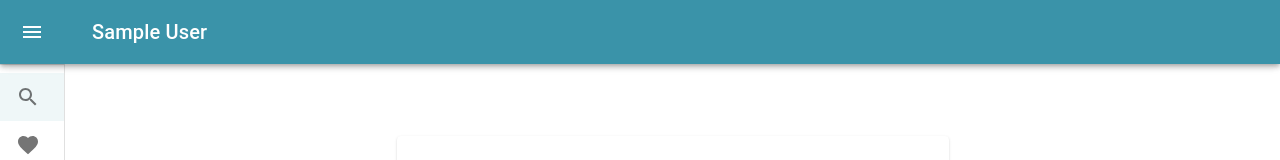
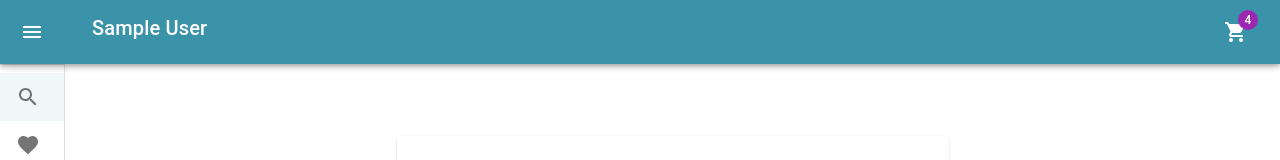
Before and after one commit to linder3hs/moviee-app, a React (Create React App) app: page /search in a window 1280 px wide. Shown: the top 160 px of the page. Built offline with nearby package versions, Linux system fonts and the light colour scheme; sample sign-in values are in the browser's storage; a small style sheet from the web is missing.

Commit message:
add button drawer

```diff
--- /dev/null
+++ b/src/components/DrawerCart/index.js
@@ -0,0 +1,20 @@
+import { Box, IconButton, Badge } from "@mui/material";
+import ShoppingCartRoundedIcon from "@mui/icons-material/ShoppingCartRounded";
+
+const DrawerCart = () => {
+  return (
+    <Box>
+      <IconButton
+        sx={{
+          color: "#fff",
+        }}
+      >
+        <Badge badgeContent={4} color="secondary">
+          <ShoppingCartRoundedIcon />
+        </Badge>
+      </IconButton>
+    </Box>
+  );
+};
+
+export default DrawerCart;
--- a/src/components/index.js
+++ b/src/components/index.js
@@ -1,3 +1,7 @@
 export { default as CardMovie } from "./CardMovie";
+
 export { default as MenuBar } from "./MenuBar";
+
 export { default as MenuBarChildren } from "./MenuBarChildren";
+
+export { default as DrawerCart } from "./DrawerCart";
--- a/src/layouts/MainLayout/index.js
+++ b/src/layouts/MainLayout/index.js
@@ -2,6 +2,7 @@ import { useState, useContext } from "react";
 import { AuthContext } from "../../context/AuthContext";
 import { styled, useTheme } from "@mui/material/styles";
 import { Outlet, Navigate, useNavigate } from "react-router-dom";
+import { DrawerCart } from "../../components";
 import {
   Box,
   Toolbar,
@@ -14,6 +15,7 @@ import {
   ListItemButton,
   ListItemIcon,
   ListItemText,
+  Stack,
 } from "@mui/material";
 import MenuIcon from "@mui/icons-material/Menu";
 import MuiDrawer from "@mui/material/Drawer";
@@ -139,9 +141,18 @@ const MainLayout = () => {
           >
             <MenuIcon />
           </IconButton>
+          <Stack
+            sx={{
+              width: "100%",
+            }}
+            direction="row"
+            justifyContent="space-between"
+          >
             <Typography variant="h6" noWrap component="div">
               {user.name}
             </Typography>
+            <DrawerCart />
+          </Stack>
         </Toolbar>
       </AppBar>
       <Drawer variant="permanent" open={open}>
@@ -172,11 +183,7 @@ const MainLayout = () => {
             action={() => history("/favorites")}
           />
           {/* Logout */}
-					<DrawerButton
-						icon={<LogoutIcon />}
-						text="Logout"
-						action={logout}
-					/>
+          <DrawerButton icon={<LogoutIcon />} text="Logout" action={logout} />
         </List>
       </Drawer>
       <Box component="main" sx={{ flexGrow: 1, p: 3 }}>
```
Lines whose indentation alone changed are shown as unchanged.
